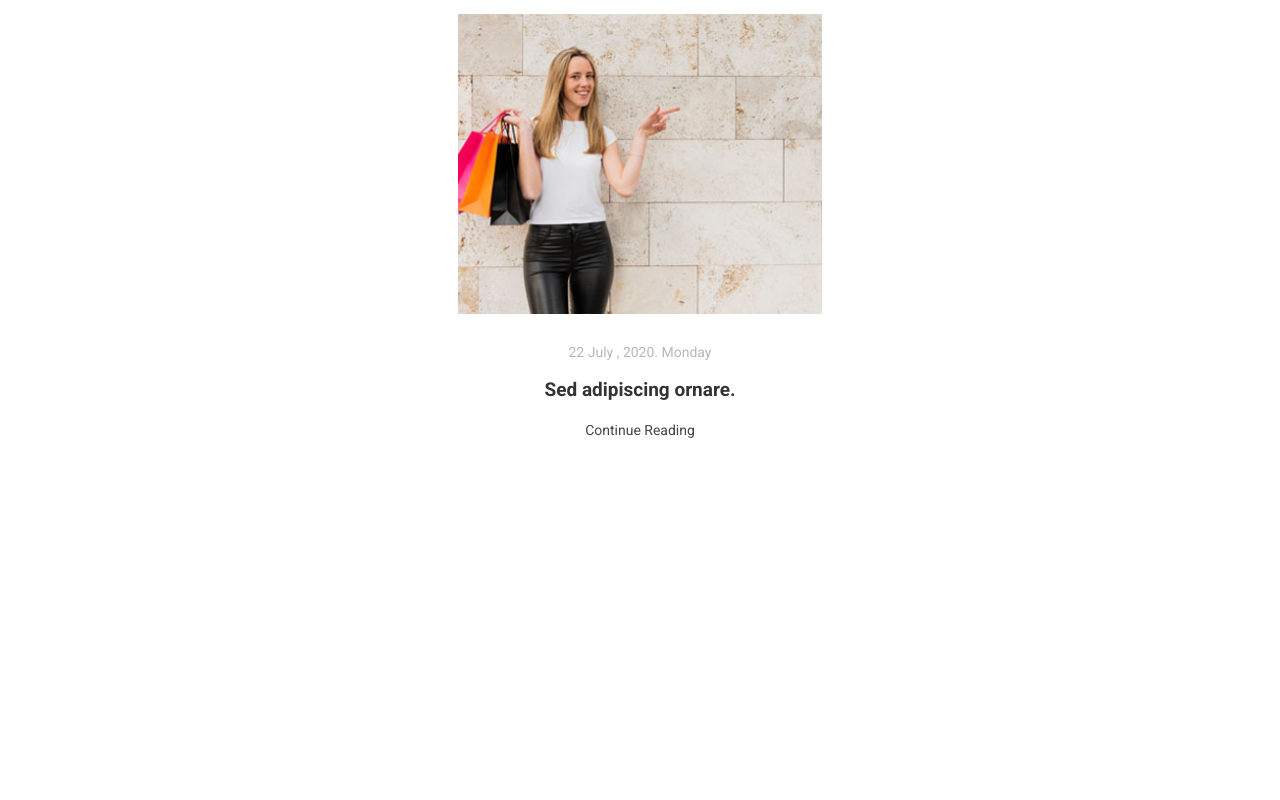
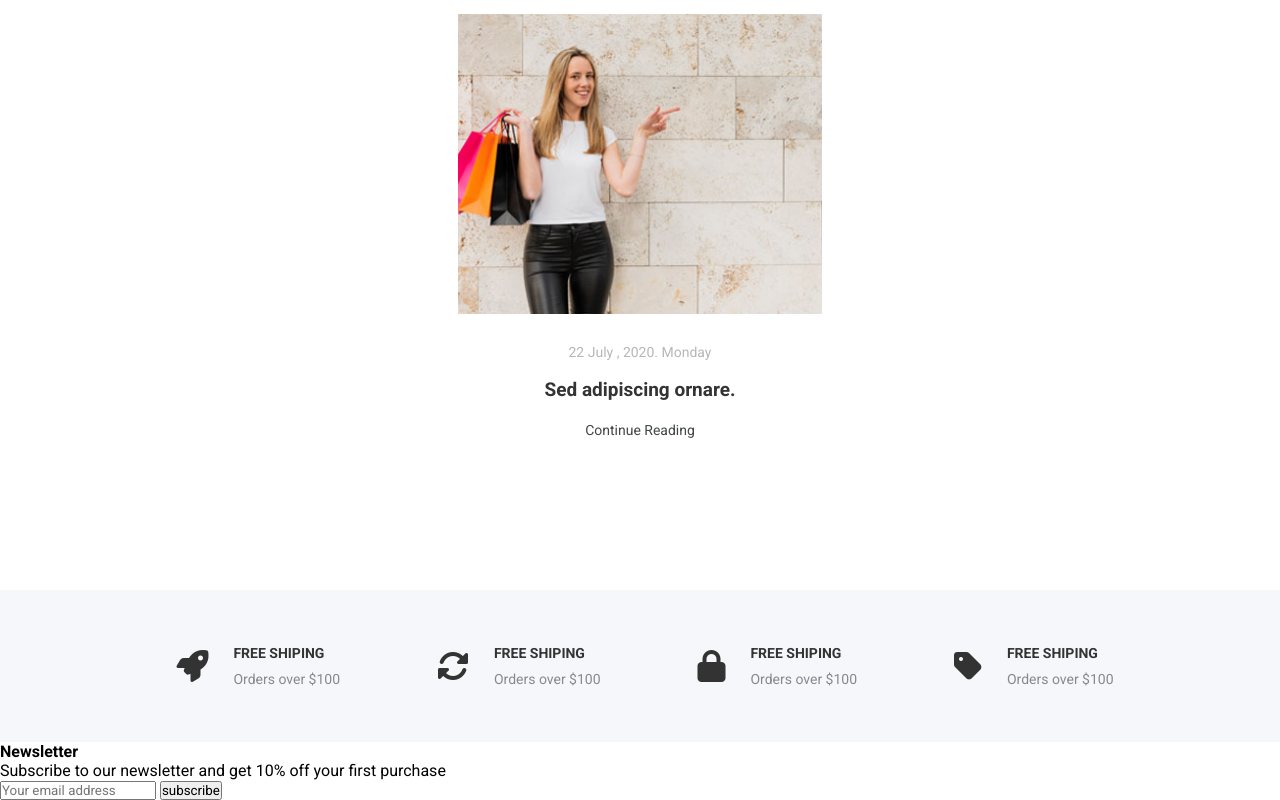
Before and after one commit to mdfoyezkhan/ecommerce-project, a plain HTML site: page index.html in a window 1280 px wide. Shown: the part 4921-5721 px from the top of the page. Before the commit the page ends 5511 px from the top, so only its background shows below. Drawn offline with Linux system fonts and the light colour scheme.

Commit message:
our shop service section added this commit

```diff
--- a/index.html
+++ b/index.html
@@ -4,6 +4,7 @@
     <meta charset="UTF-8">
     <meta name="viewport" content="width=device-width, initial-scale=1.0">
     <title>Eshop-eCommerce</title>
+    <link rel="icon" type="img/png" href="image/favicon.png">
     <!-- fontawoseme link here -->
     <link rel="stylesheet" href="https://cdnjs.cloudflare.com/ajax/libs/font-awesome/6.6.0/css/all.min.css" integrity="sha512-Kc323vGBEqzTmouAECnVceyQqyqdsSiqLQISBL29aUW4U/M7pSPA/gEUZQqv1cwx4OnYxTxve5UMg5GT6L4JJg==" crossorigin="anonymous" referrerpolicy="no-referrer" />
     <!-- css link here -->
@@ -564,5 +565,62 @@
         </div>
     </section>
 
+    <!-- ------------------------------our shop service section--------------------------- -->
+
+    <section class="our-shop-service-section">
+        <div class="shop-service-box-wrapper">
+            <div class="our-service-box">
+                <div class="service-icon">
+                    <i class="fa-solid fa-rocket"></i>
+                </div>
+                <div class="service-text">
+                    <h4>Free shiping</h4>
+                    <p>Orders over $100</p>
+                </div>
+            </div>
+
+            <div class="our-service-box">
+                <div class="service-icon">
+                    <i class="fa-solid fa-rotate"></i>
+                </div>
+                <div class="service-text">
+                    <h4>Free shiping</h4>
+                    <p>Orders over $100</p>
+                </div>
+            </div>
+
+            <div class="our-service-box">
+                <div class="service-icon">
+                    <i class="fa-solid fa-lock"></i>
+                </div>
+                <div class="service-text">
+                    <h4>Free shiping</h4>
+                    <p>Orders over $100</p>
+                </div>
+            </div>
+
+            <div class="our-service-box">
+                <div class="service-icon">
+                    <i class="fa-solid fa-tag"></i>
+                </div>
+                <div class="service-text">
+                    <h4>Free shiping</h4>
+                    <p>Orders over $100</p>
+                </div>
+            </div>
+        </div>
+    </section>
+
+    <!-- -------------------------newsletter section start here------------------------------- -->
+
+    <section class="news-letter-section">
+        <h4>Newsletter</h4>
+        <p>Subscribe to our newsletter and get <span>10%</span> off your first purchase</p>
+        <div class="news-letter-search-box">
+            <input type="text" placeholder="Your email address">
+            <button class="news-subscribe-btn">subscribe</button>
+        </div>
+    </section>
+
 </body>
 </html>
--- a/style.css
+++ b/style.css
@@ -864,3 +864,42 @@
 .blog-text-headline:hover{
   color: #F7941D;
 }
+
+/* -------------------------------our shop service section style start here-------------------- */
+
+
+.our-shop-service-section {
+  padding: 50px 13%;
+  background: #F6F7FB;
+}
+.shop-service-box-wrapper {
+  width: 100%;
+  display: flex;
+  justify-content: space-between;
+  align-items: center;
+}
+.our-service-box {
+  display: flex;
+  justify-content: space-between;
+  align-items: center;
+  gap: 15px;
+}
+.service-icon {
+  padding: 10px;
+}
+.service-icon i {
+  font-size: 32px;
+  color: #333333;
+}
+.service-text h4 {
+  font-size: 14px;
+  color: #333333;
+  font-weight: 600;
+  text-transform: uppercase;
+  padding-bottom: 10px;
+}
+.service-text p {
+  color: #898989;
+  font-size: 14px;
+  font-weight: 400;
+}
```
Also changed, not shown: image/favicon.png (added).
